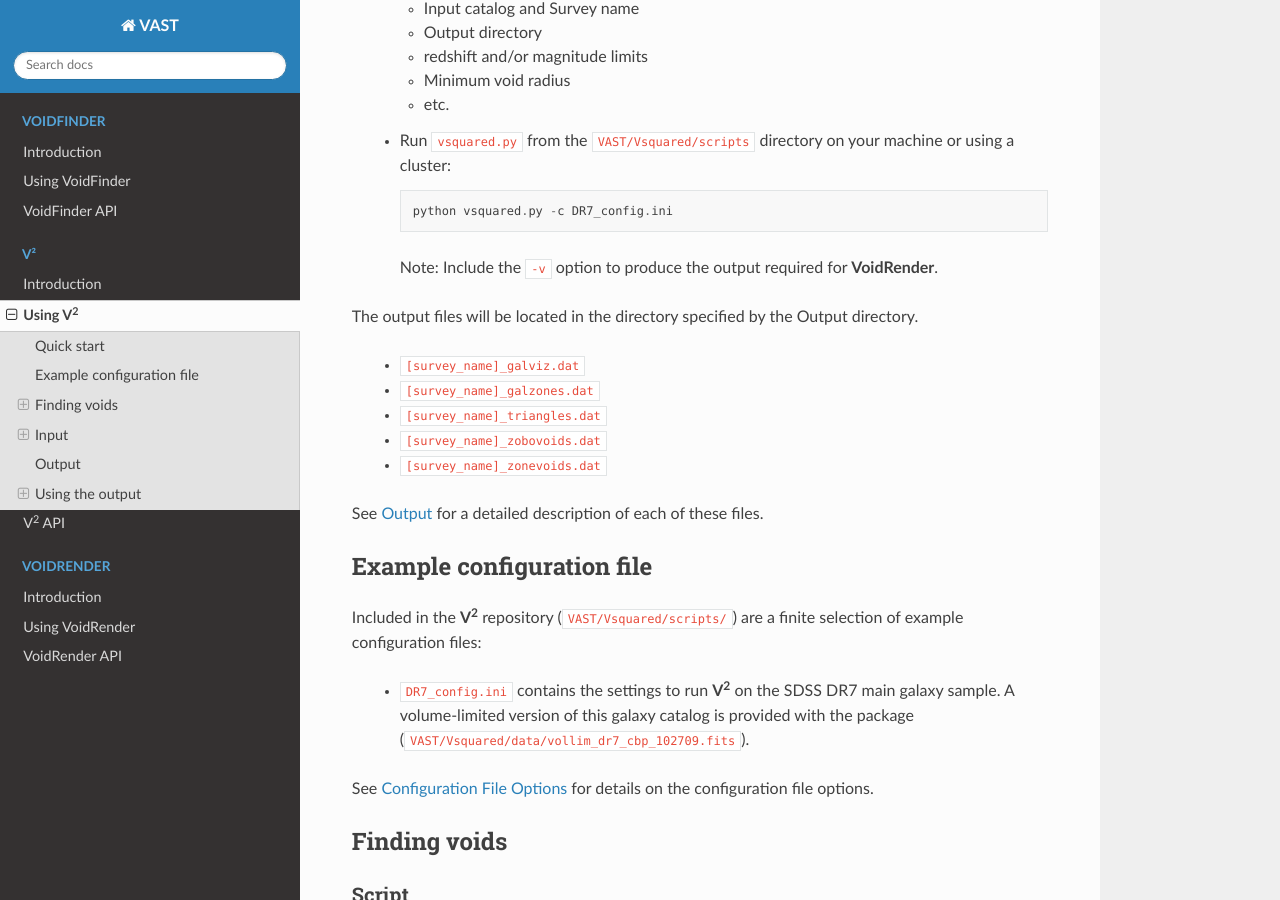
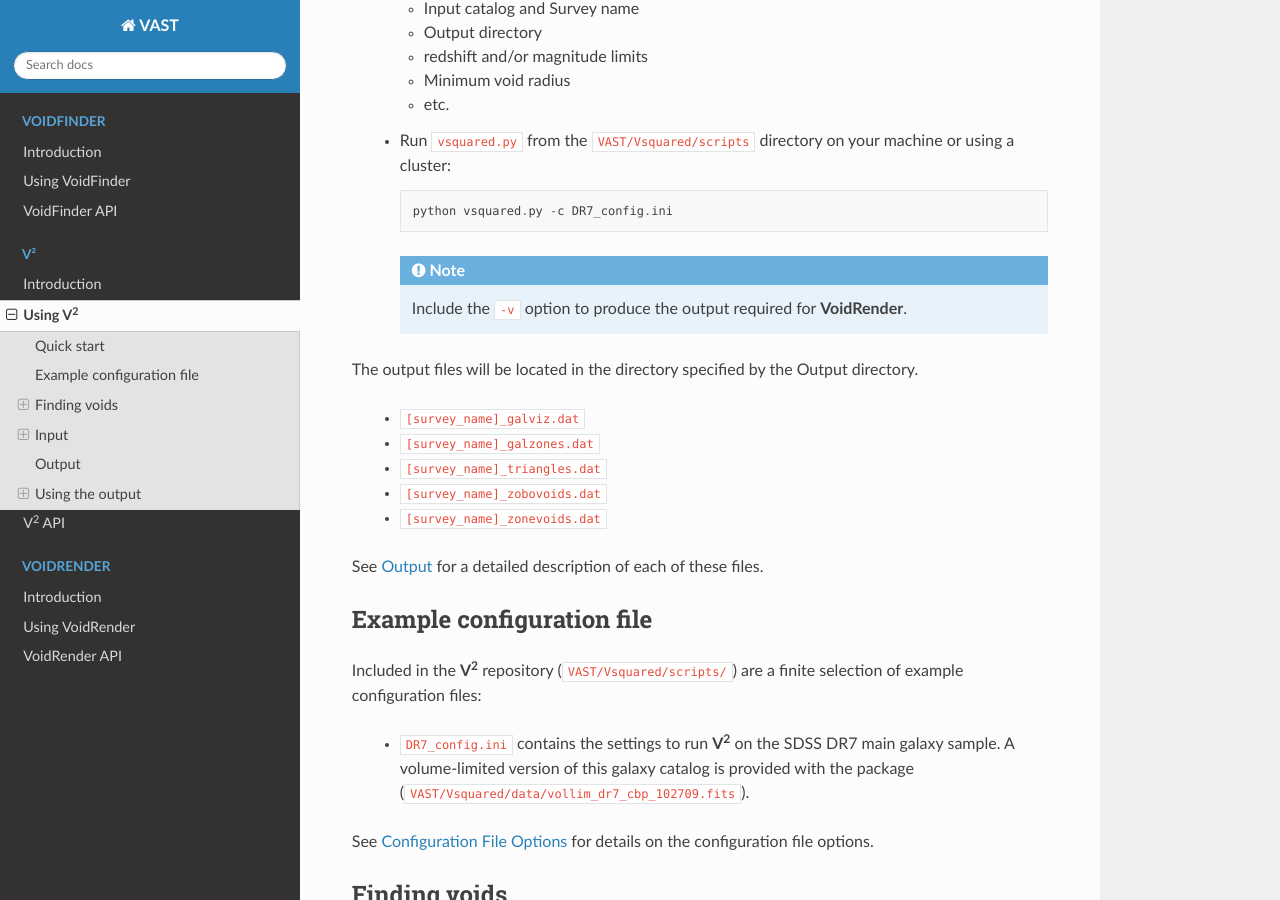
Before and after one commit to DESI-UR/VAST, a Sphinx documentation site: the page built from Documentation/source/Vsquared_examples.rst, in a window 1280 px wide and 900 px high, scrolled down 492 px. Built offline with Sphinx 7.4.7 and the Read the Docs theme 2.0.0, drawn with Linux system fonts in a browser that asks for light colours; the version number could not be read and is left out.

```diff
--- a/Documentation/source/Vsquared_examples.rst
+++ b/Documentation/source/Vsquared_examples.rst
@@ -35,8 +35,7 @@ A summary checklist for installing and running
 
     python vsquared.py -c DR7_config.ini
 
-   Note: Include the ``-v`` option to produce the output required for
-   **VoidRender**.
+   .. note:: Include the ``-v`` option to produce the output required for **VoidRender**.
 
 The output files will be located in the directory specified by the Output
 directory.
```
Also changed, not shown: Documentation/source/VoidRender_examples.rst (+2 -6 lines), .readthedocs.yaml.
